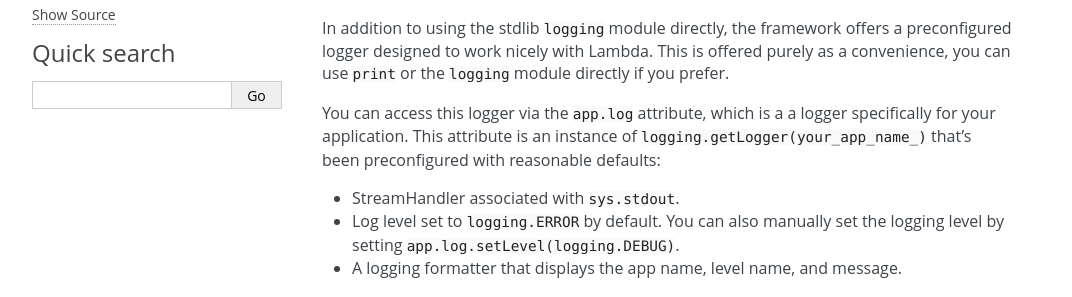
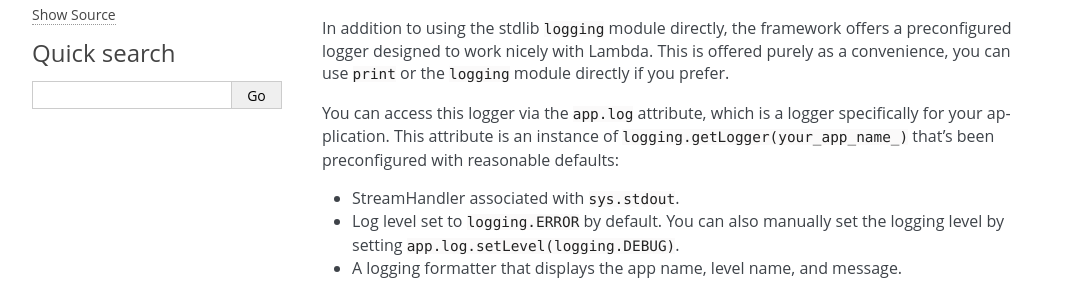
Before and after one commit to aws/chalice, a Sphinx documentation site: the page built from docs/source/topics/logging.rst, in a window 1280 px wide. Shown: the part 188-485 px from the top of the page, without its empty margins (108-1180 px from the left). Built offline with Sphinx 7.4.7, drawn with Linux system fonts in a browser that asks for light colours; pages that are not in the unit, such as notebooks, are missing from menus.

```diff
--- a/docs/source/topics/logging.rst
+++ b/docs/source/topics/logging.rst
@@ -16,7 +16,7 @@ nicely with Lambda.  This is offered purely as a convenience,
 you can use ``print`` or the ``logging`` module directly if you prefer.
 
 You can access this logger via the ``app.log``
-attribute, which is a a logger specifically for your application.
+attribute, which is a logger specifically for your application.
 This attribute is an instance of ``logging.getLogger(your_app_name_)``
 that's been preconfigured with reasonable defaults:
 
```
